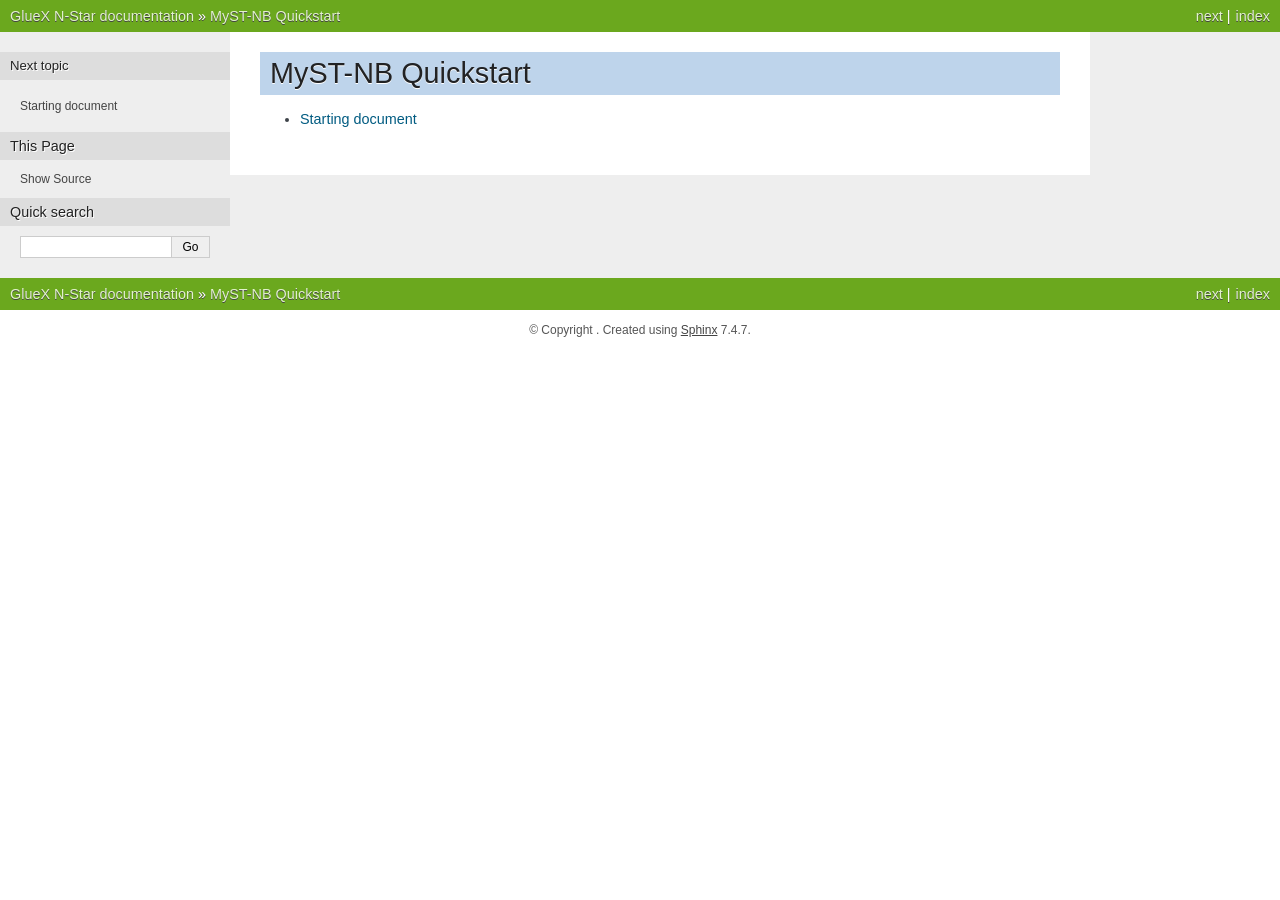
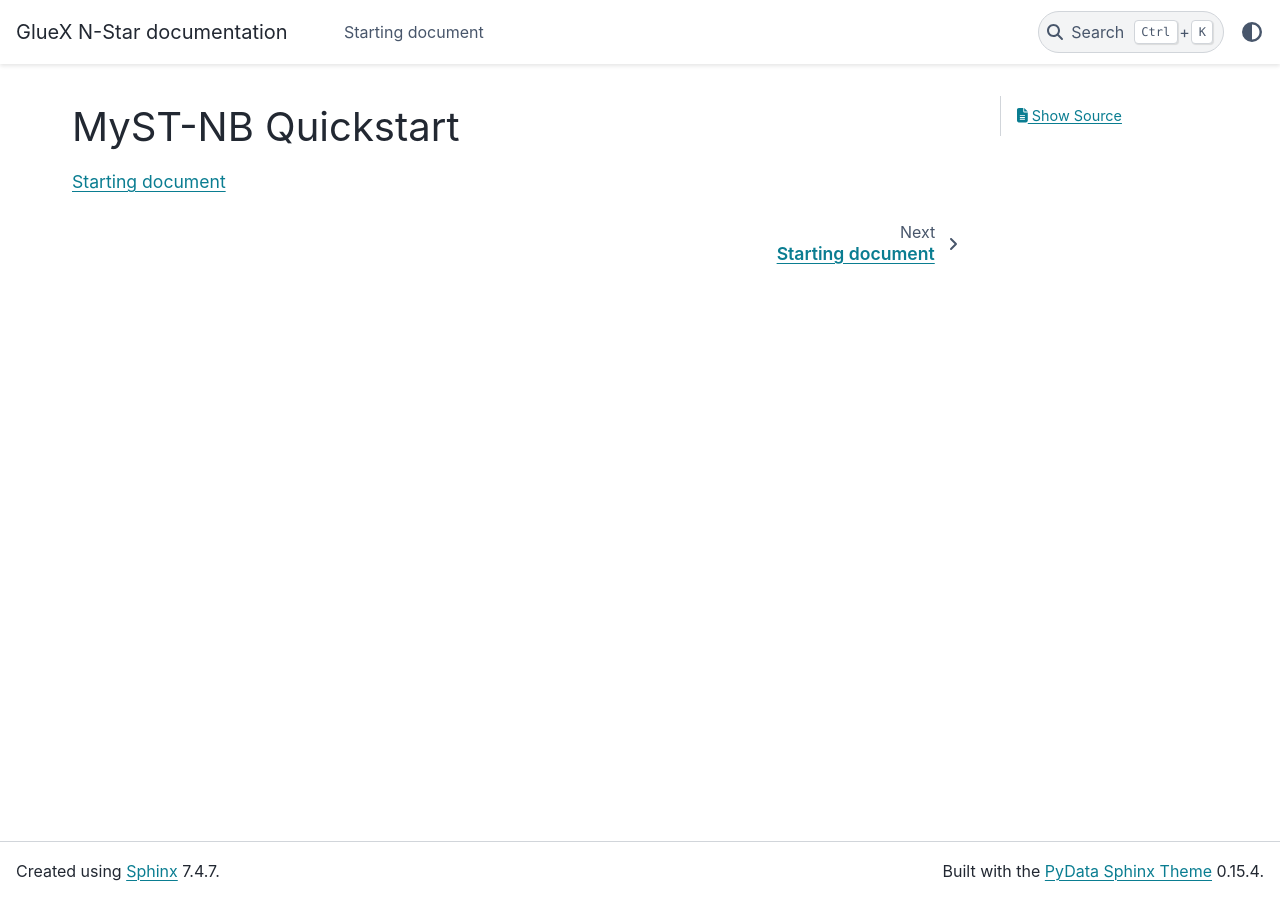
Before and after one commit to ComPWA/gluex-nstar, a Sphinx documentation site: the page built from docs/index.md, in a window 1280 px wide. Built offline with Sphinx 7.4.7 and the PyData theme 0.15.4, drawn with Linux system fonts in a browser that asks for light colours.

Commit message:
decided to use pydata_sphinx_theme

```diff
--- a/docs/conf.py
+++ b/docs/conf.py
@@ -6,7 +6,7 @@ exclude_patterns = [
     "_build",
 ]
 extensions = ["myst_nb"]
-html_theme = "nature"
+html_theme = "pydata_sphinx_theme"
 master_doc = "index"
 nitpicky = True
 project = "GlueX N-Star"
--- a/pixi.toml
+++ b/pixi.toml
@@ -31,6 +31,7 @@ jupyterlab-myst = ">=2.4.2,<2.5"
 myst-nb = ">=1.1.0,<1.2"
 numpy = ">=1.26.4,<1.27"
 pre-commit = ">=3.7.1,<3.8"
+pydata-sphinx-theme = ">=0.15.2,<0.16"
 python = ">=3.12.3,<3.13"
 python-graphviz = ">=0.20.3,<0.21"
 scipy = ">=1.13.0,<1.14"
```
Also changed, not shown: 1 other file.
